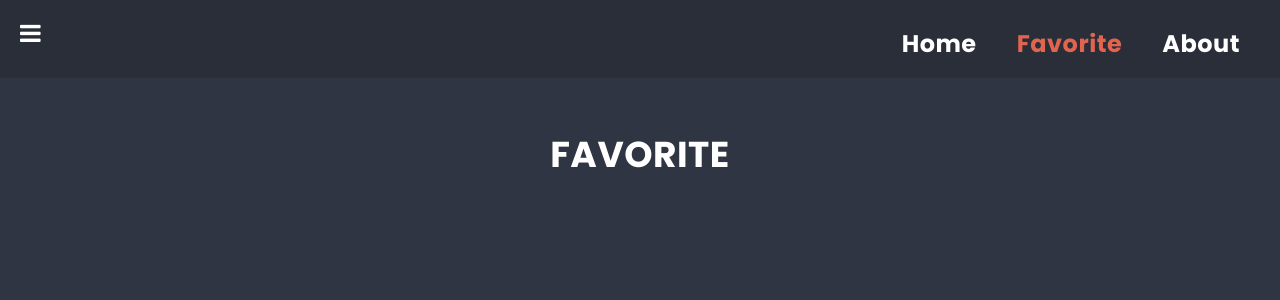
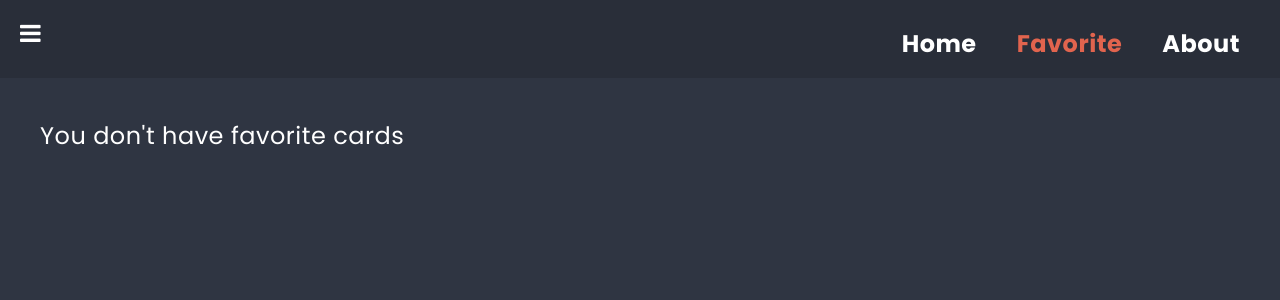
Before and after one commit to npotracka/To-do-list, a React (Create React App) app: page /favorite in a window 1280 px wide. Shown: the top 300 px of the page. Built offline with nearby package versions, Linux system fonts and the light colour scheme.

Commit message:
add task 14.4

```diff
--- a/package.json
+++ b/package.json
@@ -6,6 +6,7 @@
     "@testing-library/jest-dom": "^5.17.0",
     "@testing-library/react": "^13.4.0",
     "@testing-library/user-event": "^13.5.0",
+    "clsx": "^2.0.0",
     "font-awesome": "^4.7.0",
     "react": "^18.2.0",
     "react-dom": "^18.2.0",
--- a/src/components/Card/Card.js
+++ b/src/components/Card/Card.js
@@ -1,9 +1,28 @@
 import styles from './Card.module.scss';
+import clsx from 'clsx';
+import { useState } from 'react';
+import { useDispatch } from 'react-redux';
+import { toggleCardFavorite } from '../../redux/store';
 
-const Card = props => {
-    return (
-        <li className={styles.card}>{props.title}</li>
-    );
+
+
+const Card = ({ title, id }) => {
+  const [isFavorite, setIsFavorite] = useState(false);
+
+  const dispatch = useDispatch();
+
+  const clickHandler = () => {
+    setIsFavorite(!isFavorite);
+    dispatch(toggleCardFavorite(id, isFavorite));
+  };
+  return (
+    <li className={styles.card}>
+      {title}
+      <button onClick={clickHandler} className={styles.star}>
+      <i className={clsx(isFavorite && styles.favorite, 'fa fa-star')}></i>
+      </button>
+    </li>
+  );
 };
 
 export default Card;
--- a/src/components/Card/Card.module.scss
+++ b/src/components/Card/Card.module.scss
@@ -1,4 +1,5 @@
 @import '../../styles/settings.scss';
+
 
 .card {
   position: relative;
@@ -11,3 +12,13 @@
   justify-content: space-between;
   font-weight: bold;
 }
+
+.star {
+  border: none;
+  background-color: $color-light;
+  cursor: pointer;
+}
+
+.favorite {
+  color: yellowgreen;
+}
--- a/src/components/CardForm/CardForm.js
+++ b/src/components/CardForm/CardForm.js
@@ -11,7 +11,7 @@ const CardForm = (props) => {
 
   const handleSubmit = e => {
     e.preventDefault();
-    dispatch(addCard({ title, columnId: props.columnId, isFavourite: props.isFavourite }));
+    dispatch(addCard({ title, columnId: props.columnId, isFavorite: props.isFavorite }));
     setTitle('');
   };
 
--- a/src/components/Favorite/Favorite.js
+++ b/src/components/Favorite/Favorite.js
@@ -1,9 +1,30 @@
 import styles from './Favorite.module.scss';
+import Card from '../Card/Card';
+import { useSelector } from 'react-redux';
+import { getFavoriteCard } from '../../redux/store';
+import PageTitle from './../PageTitle/PageTitle';
 
 const Favorite = () => {
+  const cards = useSelector(getFavoriteCard);
+  if (!cards.length)
+    return (
+      <div className={styles.no_favorite_cards}>
+        You don't have favorite cards
+      </div>
+    );
   return (
-    <div className={styles.hero}>
-      <h1 className={styles.title}>Favorite</h1>
+    <div className={styles.favorite}>
+      <PageTitle>Favorite</PageTitle>
+      <ul className={styles.cards}>
+        {cards.map((card) => (
+          <Card
+            key={card.id}
+            title={card.title}
+            isFavorite={card.isFavorite}
+            id={card.id}
+          />
+        ))}
+      </ul>
     </div>
   );
 };
--- a/src/components/Favorite/Favorite.module.scss
+++ b/src/components/Favorite/Favorite.module.scss
@@ -1,12 +1,37 @@
+@use "sass:math";
 @import '../../styles/settings.scss';
 
 .favorite {
   padding: $base-size;
+  display: flex;
+  flex-direction: column;
+  align-items: center;
+
+  &:last-child {
+    margin: 0 0 $base-size 0;
+  }
 }
 
-.title {
-  padding: ($base-size * 3) 0;
-  text-align: center;
-  font-size: ($base-size * 3);
-  text-transform: uppercase;
+.cards {
+  padding: math.div($base-size, 2) 0;
+  flex-shrink: 0;
+  width: calc(33% - 12px);
+  background: $color-light;
+  margin: 0 $base-size $base-size 0;
+  padding: ($base-size * 1.5);
+  border-radius: $radius;
+  box-shadow: 0 math.div($base-size, 4) 0 rgba(0, 0, 0, 0.3);
+  color: $color-dark;
 }
+
+.no_favorite_cards {
+  padding: ($base-size * 2) 0;
+  font-size: ($base-size * 2);
+}
+
+@media (max-width: 767px) {
+  .column {
+    width: 100%;
+    margin: 0 0 $base-size 0;
+  }
+}
--- a/src/components/SearchForm/SearchForm.js
+++ b/src/components/SearchForm/SearchForm.js
@@ -1,13 +1,14 @@
 import styles from './SearchForm.module.scss';
 import TextInput from '../TextInput/TextInput';
 import Button from '../Button/Button';
-import { useDispatch } from 'react-redux';
+import { useDispatch, useSelector } from 'react-redux';
 import { useState } from 'react';
 import { updateSearchString } from '../../redux/store';
 
 const SearchForm = () => {
   const dispatch = useDispatch();
-  const [searchString, setSearchString] = useState('');
+  const initialSearchString = useSelector((state) => state.searchString)
+  const [searchString, setSearchString] = useState(initialSearchString)
 
   const handleSubmit = (e) => {
     e.preventDefault();
--- a/src/redux/store.js
+++ b/src/redux/store.js
@@ -11,12 +11,15 @@ export const getAllColumns = (state) => state.columns;
 export const getListById = ({ lists }, listId) => lists.find(list => list.id === listId);
 export const getColumnsByList = ({ columns }, listId) => columns.filter(column => column.listId === listId);
 export const getAllLists = (state) => state.lists;
+export const getFavoriteCard = (state) =>
+  state.cards.filter((card) => card.isFavorite === true);
 
 // action creators
 export const addColumn = payload => ({ type: 'ADD_COLUMN', payload });
 export const addCard = payload => ({ type: 'ADD_CARD', payload });
 export const updateSearchString = payload => ({ type: 'UPDATE_SEARCHSTRING', payload });
 export const addList = payload => ({ type: 'ADD_LIST', payload });
+export const toggleCardFavorite = payload => ({ type: 'TOGGLE_CARD_FAVORITE', payload });
 
 const reducer = (state, action) => {
   switch (action.type) {
@@ -30,10 +33,15 @@ const reducer = (state, action) => {
       };
     }
     case 'UPDATE_SEARCHSTRING': {
-      return { ...state, searchString: action.payload };
+      return { ...state, searchString: action.payload
+      };
     }
     case 'ADD_LIST':
-      return { ...state, lists: [...state.lists, { ...action.payload, key: shortid(), id: shortid() }] };
+      return { ...state, lists: [...state.lists, { ...action.payload, key: shortid(), id: shortid() }],
+    }
+    case 'TOGGLE_CARD_FAVORITE':
+      return { ...state, cards: state.cards.map(card => (card.id === action.payload) ? { ...card, isFavorite: !card.isFavorite } : card)
+    };
     default:
       return state;
   }
```
Also changed, not shown: 1 other file (tests, documents, lock files or other folders). Lines whose indentation alone changed are shown as unchanged.
